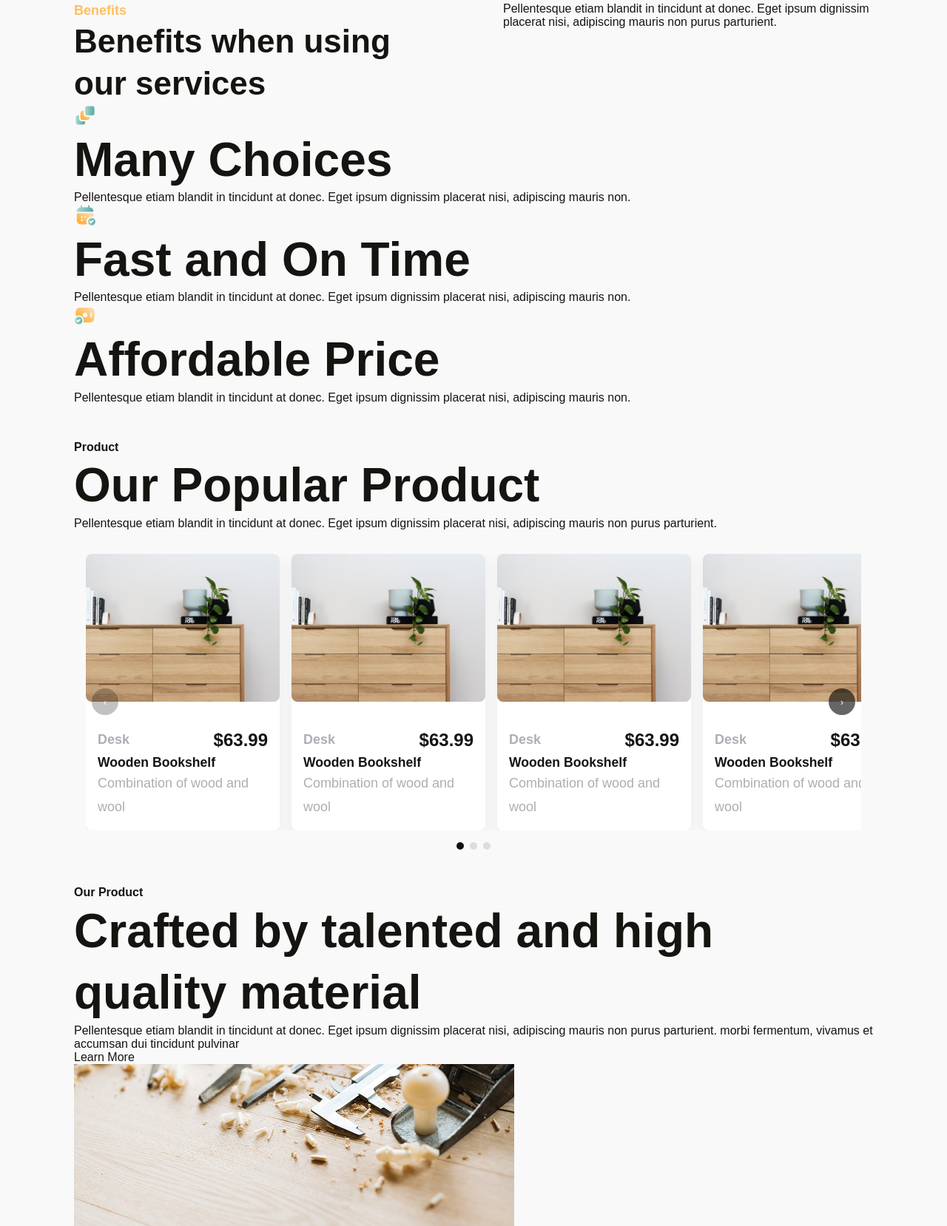
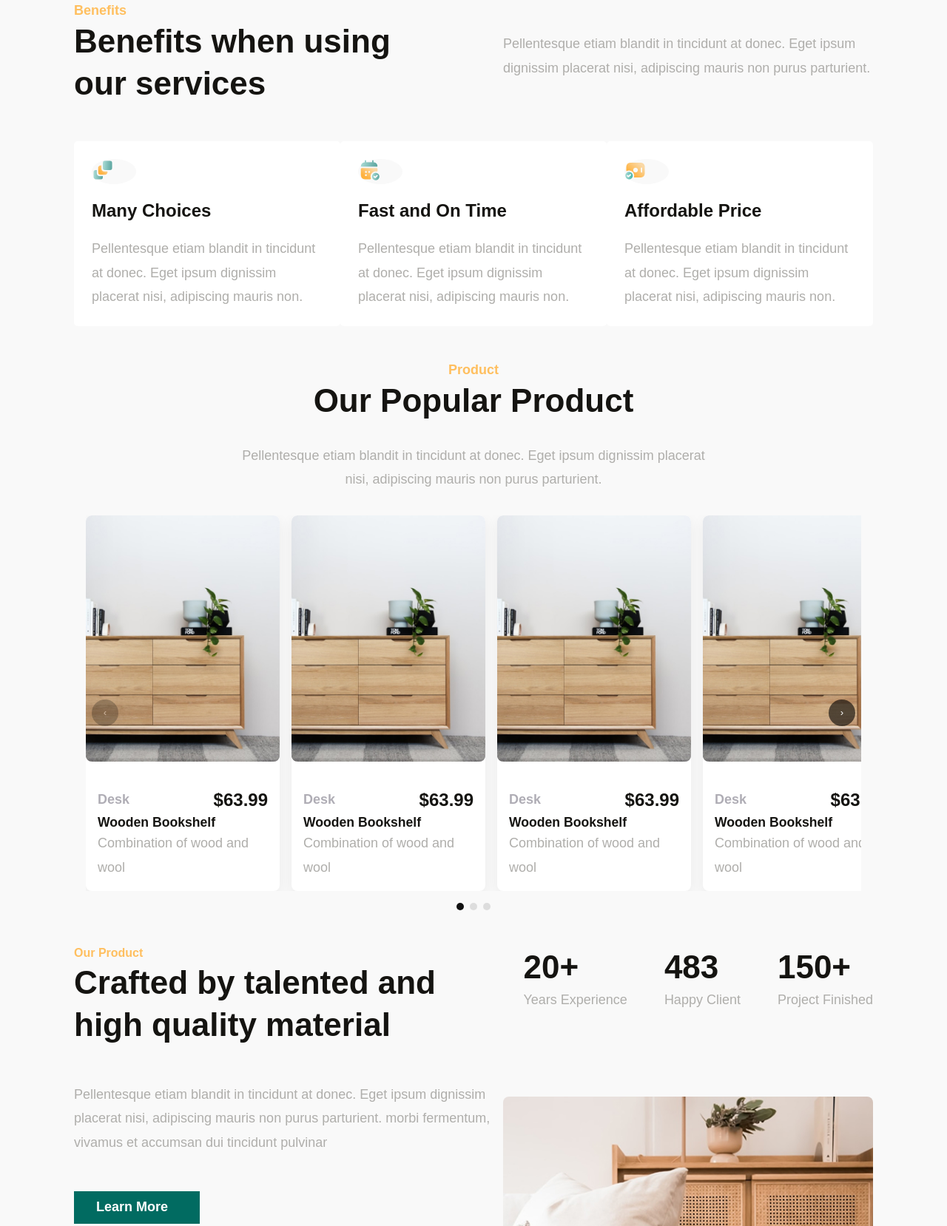
Before and after one commit to supriyashrestha081-png/Lalasia, a plain HTML site: page index.html in a window 1280 px wide. Shown: the part 1036-2694 px from the top of the page at 74% size. Drawn offline with Linux system fonts and the light colour scheme.

Commit message:
implemented benefits , product, our product

```diff
--- a/assets/style/landingPage.css
+++ b/assets/style/landingPage.css
@@ -71,19 +71,6 @@ input {
   z-index: 1;
 }
 
-.benefits__container {
-  display: flex;
-  justify-content: space-between;
-}
-.benefits__title {
-  max-width: 26.875rem;
-  width: 100%;
-}
-.benefits__description {
-  width: 100%;
-  max-width: 31.25rem;
-  margin-top: calc(13.5625rem -11.25rem);
-}
 
 /* Product Carousel */
 /* Removed previous full-bleed rules (width:100vw; left:-100px) that caused horizontal overflow and extra right whitespace. The carousel is now contained by the later .carousel rule. */
@@ -227,6 +214,107 @@ input {
   font-size: 1.1rem;
 }
 
+.benefits{
+  display: flex;
+  flex-direction: column;
+  gap: 3.125rem;
+}
+
+.benefits__container {
+  display: flex;
+  justify-content: space-between;
+}
+.benefits__title {
+  max-width: 26.875rem;
+  width: 100%;
+}
+.benefits__description {
+  width: 100%;
+  max-width: 31.25rem;
+  margin-top: 2.5rem;
+
+}
+
+.cards__container{
+  display: flex;
+  justify-content: space-between;
+  align-items: center;
+}
+
+.benefits__card{
+  display: flex;
+  flex-direction: column;
+  gap: 1.25rem;
+  background-color: #fff;
+  border-radius: 0.3rem;
+  padding: 1.5rem;
+  width: 100%;
+  max-width: 24.6875rem;
+
+
+}
+
+.icon-frame{
+  width: 100%;
+  max-width: 3.75rem;
+  height: auto;
+  border-radius: 50%;
+  background-color: #f9f9f9;
+}
+
+.benefits__icon{
+width: 100%;
+  max-width: 1.875rem;
+  height: auto;
+}
+
+.products__lead{
+  display: flex;
+  flex-direction: column;
+    gap: 1.875rem;
+  width: 100%;
+  max-width: 41rem;
+  height: auto;
+  text-align: center;
+  margin: 0 auto;
+
+}
+
+.search__button{
+  width: 10.625rem;
+}
+.product__detail{
+  display: flex;
+  justify-content: space-between;
+}
+
+.product__image{
+  width: 100%;
+  max-width:"37.1875rem";
+  height: 100%;
+max-height: 31.875rem;
+}
+
+.detail__side{
+  display: flex;
+  flex-direction: column;
+  gap: 3.125rem;
+  width: 100%;
+  max-width: 36.25rem;
+  height: auto'
+}
+
+.detail__flex{
+  display: flex;
+flex-direction: row;
+gap: 3.125rem;
+}
+.detail__side2{
+  display: flex;
+  flex-direction: column;
+  gap: 3.5625rem;
+  align-items: flex-end;
+}
 /* Product Carousel */
 
 @media (min-width: 768px) {
--- a/index.html
+++ b/index.html
@@ -70,7 +70,7 @@
         </div>
 
         <div class="benefits__description">
-          <p>
+          <p class="p3">
             Pellentesque etiam blandit in tincidunt at donec. Eget ipsum
             dignissim placerat nisi, adipiscing mauris non purus parturient.
           </p>
@@ -78,55 +78,69 @@
       </div>
 
       <!-- CARDS -->
-      <div>
-        <div>
+      <div class="benefits__cards">
+        <div class="cards__container">
+
+       <!-- card 1 -->
+        <div class="benefits__card">
+          <div class="icon-frame">
+
             <img
-            height="auto"
-            width="30"
+          class="benefits__icon"
               src="/assets/images/landingPage/3square.png"
               alt="choices"
             />
-          <h1>Many Choices</h1>
-          <p>
+          </div>
+          <h3>Many Choices</h3>
+          <p class="p3">
             Pellentesque etiam blandit in tincidunt at donec. Eget ipsum
             dignissim placerat nisi, adipiscing mauris non.
           </p>
         </div>
-        <div>
+        <!-- card 2 -->
+        <div class="benefits__card">
+          <div class="icon-frame">
+
             <img
-            height="auto"
-            width="30"
+             class="benefits__icon"
               src="/assets/images/landingPage/calendar-tick.png"
               alt="time"
             />
-          <h1>Fast and On Time</h1>
-          <p>
+          </div>
+          <h3>Fast and On Time</h3>
+          <p class="p3">
             Pellentesque etiam blandit in tincidunt at donec. Eget ipsum
             dignissim placerat nisi, adipiscing mauris non.
           </p>
         </div>
-        <div>
+        <!-- card 3 -->
+        <div class="benefits__card">
+          <div class="icon-frame">
+
             <img
-            height="auto"
-            width="30"
+               class="benefits__icon"
               src="/assets/images/landingPage/money-tick.png"
               alt="money"
             />
-          <h1>Affordable Price</h1>
-          <p>
+          </div>
+          <h3>Affordable Price</h3>
+          <p class="p3">
             Pellentesque etiam blandit in tincidunt at donec. Eget ipsum
             dignissim placerat nisi, adipiscing mauris non.
           </p>
         </div>
          </div>
+      </div>
     </section>
 
     <!-- Products -->
-    <section>
+    <section class="products">
+      <div class="products__lead">
         <div>
-        <h6>Product</h6>
-        <h1>Our Popular Product</h1>
-        <p>
+          <h5 class="title-gold">Product</h5>
+          <h2 >Our Popular Product</h2>
+        </div>
+        <p class="p3">
           Pellentesque etiam blandit in tincidunt at donec. Eget ipsum dignissim
           placerat nisi, adipiscing mauris non purus parturient.
         </p>
@@ -268,18 +282,21 @@
       </div>
     </section>
 
-    <section>
+    <section class="product">
       <!-- left div -->
+      <div class="product__detail">
+        <div class="detail__side">
           <div>
-        <div>
-          <h6>Our Product</h6>
-          <h1>Crafted by talented and high quality material</h1>
-          <p>
+            <h6 class="title-gold">Our Product</h6>
+            <h2>Crafted by talented and high quality material</h2>
+          </div>
+          <p class="p3">
             Pellentesque etiam blandit in tincidunt at donec. Eget ipsum
             dignissim placerat nisi, adipiscing mauris non purus parturient.
             morbi fermentum, vivamus et accumsan dui tincidunt pulvinar
           </p>
-          <div>Learn More</div>
+             <div class="search__button button" ><h5>Learn More</h5></div>
+
           <img
             height="auto"
             width="595"
@@ -288,22 +305,26 @@
           />
         </div>
         <!-- right div -->
+        <div class="detail__side2">
+          <div class="detail__flex">
             <div>
-          <div>
-            <div>
-              <h1>20+</h1>
-              <p>Years Experience</p>
+              <h2>20+</h2>
+              <p class="p3">Years Experience</p>
             </div>
             <div>
-              <h1>483</h1>
-              <p>Happy Client</p>
+              <h2>483</h2>
+              <p class="p3">Happy Client</p>
             </div>
             <div>
-              <h1>150+</h1>
-              <p>Project Finished</p>
+              <h2>150+</h2>
+              <p class="p3">Project Finished</p>
             </div>
           </div>
+          <div>
+
+          </div>
             <img
+            class="product__image"
               src="/assets/images/landingPage/sofa.jpg"
               alt="half part of sofa "
             />
```
Lines whose indentation alone changed are shown as unchanged.
